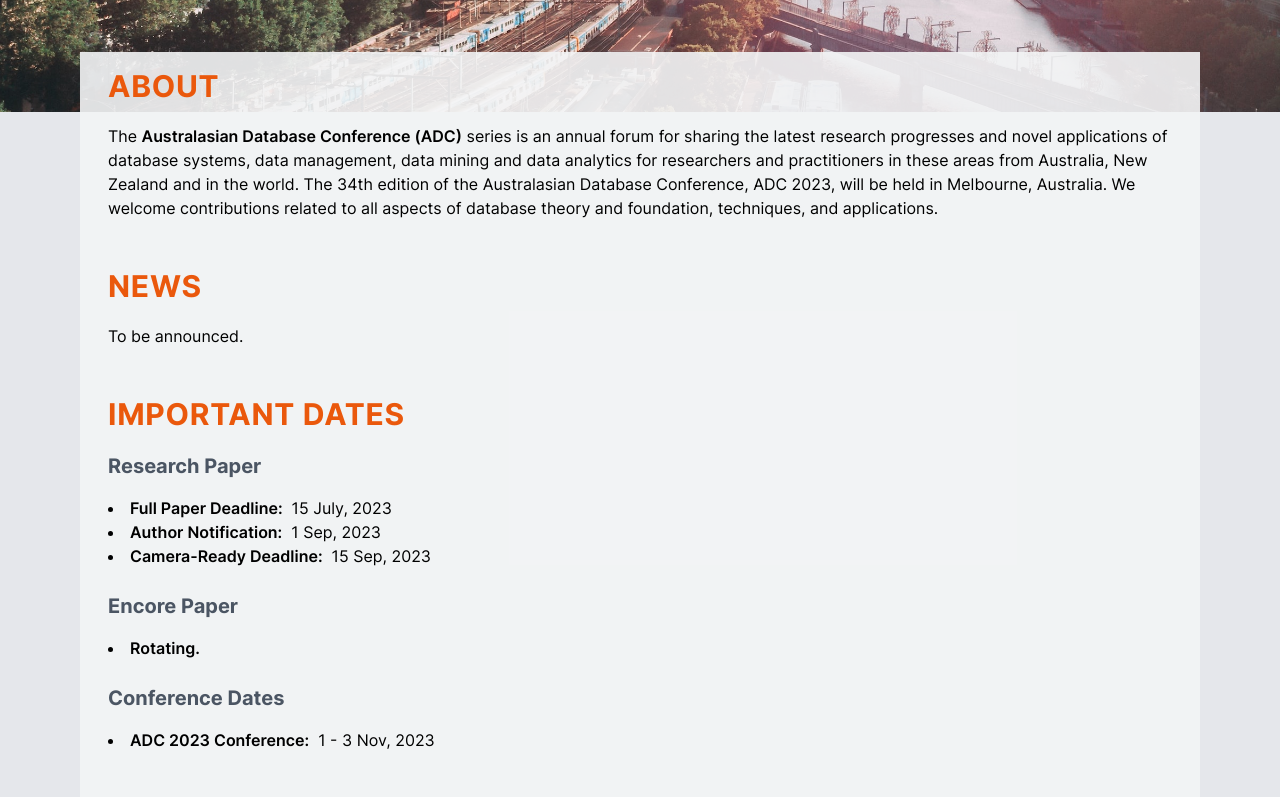
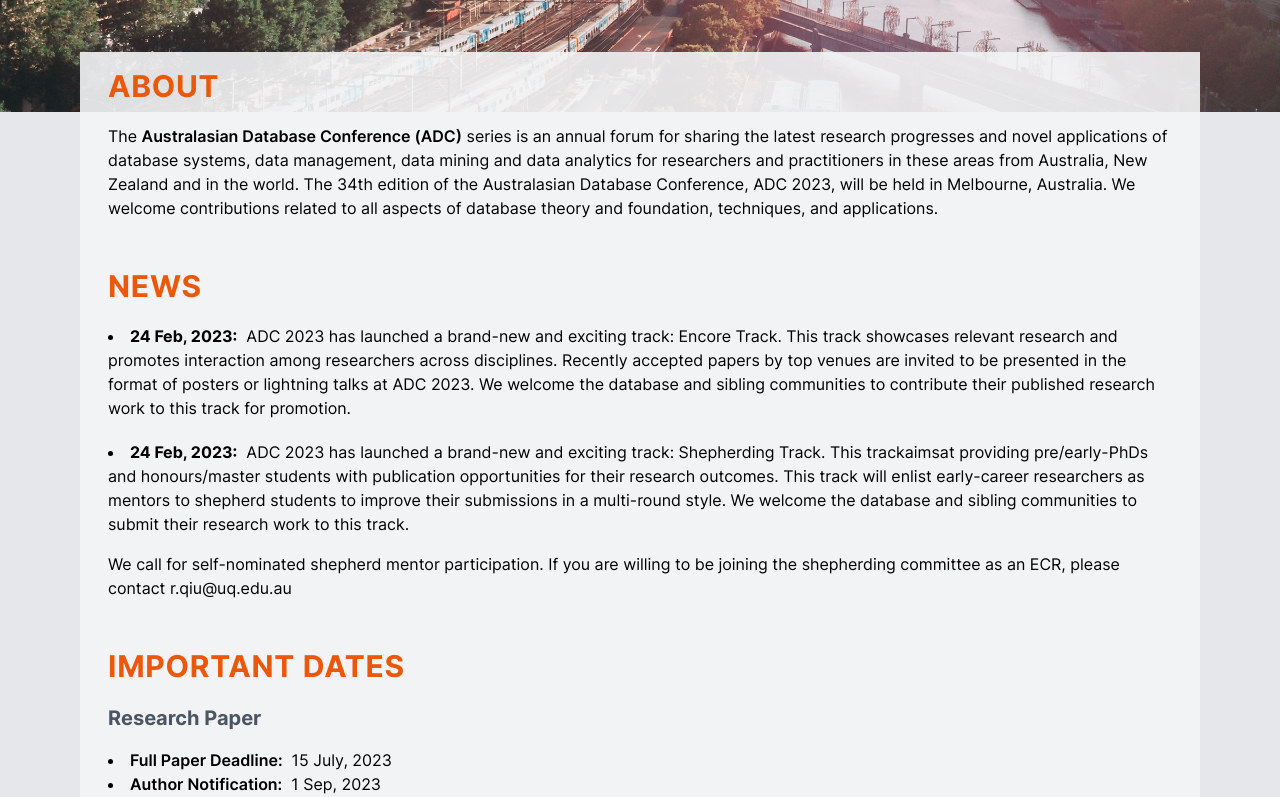
Before and after one commit to visatlas/adc2023, a Next.js app: page / in a window 1280 px wide. Shown: the part 452-1249 px from the top of the page. Built offline with nearby package versions, Linux system fonts and the light colour scheme.

Commit message:
Update news

```diff
--- a/src/pages/index.tsx
+++ b/src/pages/index.tsx
@@ -59,7 +59,15 @@
               database theory and foundation, techniques, and applications.
             </p>
             <h2 className="uppercase text-3xl font-bold text-orange-600 tracking-wide mb-5 mt-12">News</h2>
-            <p>To be announced.</p>
+            <ul className="list-disc list-inside space-y-5">
+              <li>
+                <strong>24 Feb, 2023:</strong> &nbsp;ADC 2023 has launched a brand-new and exciting track: Encore Track. This track showcases relevant research and promotes interaction among researchers across disciplines. Recently accepted papers by top venues are invited to be presented in the format of posters or lightning talks at ADC 2023. We welcome the database and sibling communities to contribute their published research work to this track for promotion.
+              </li>
+              <li>
+                <span><strong>24 Feb, 2023:</strong> &nbsp;ADC 2023 has launched a brand-new and exciting track: Shepherding Track. This trackaimsat providing pre/early-PhDs and honours/master students with publication opportunities for their research outcomes. This track will enlist early-career researchers as mentors to shepherd students to improve their submissions in a multi-round style. We welcome the database and sibling communities to submit their research work to this track.</span>
+                <p className="mt-4">We call for self-nominated shepherd mentor participation. If you are willing to be joining the shepherding committee as an ECR, please contact r.qiu@uq.edu.au</p>
+              </li>
+            </ul>
             <h2 className="uppercase text-3xl font-bold text-orange-600 tracking-wide mb-5 mt-12">Important Dates</h2>
             <h3 className="font-bold text-xl text-gray-600 mb-4 trackig-wide">Research Paper</h3>
             <ul className="list-disc list-inside">
```
